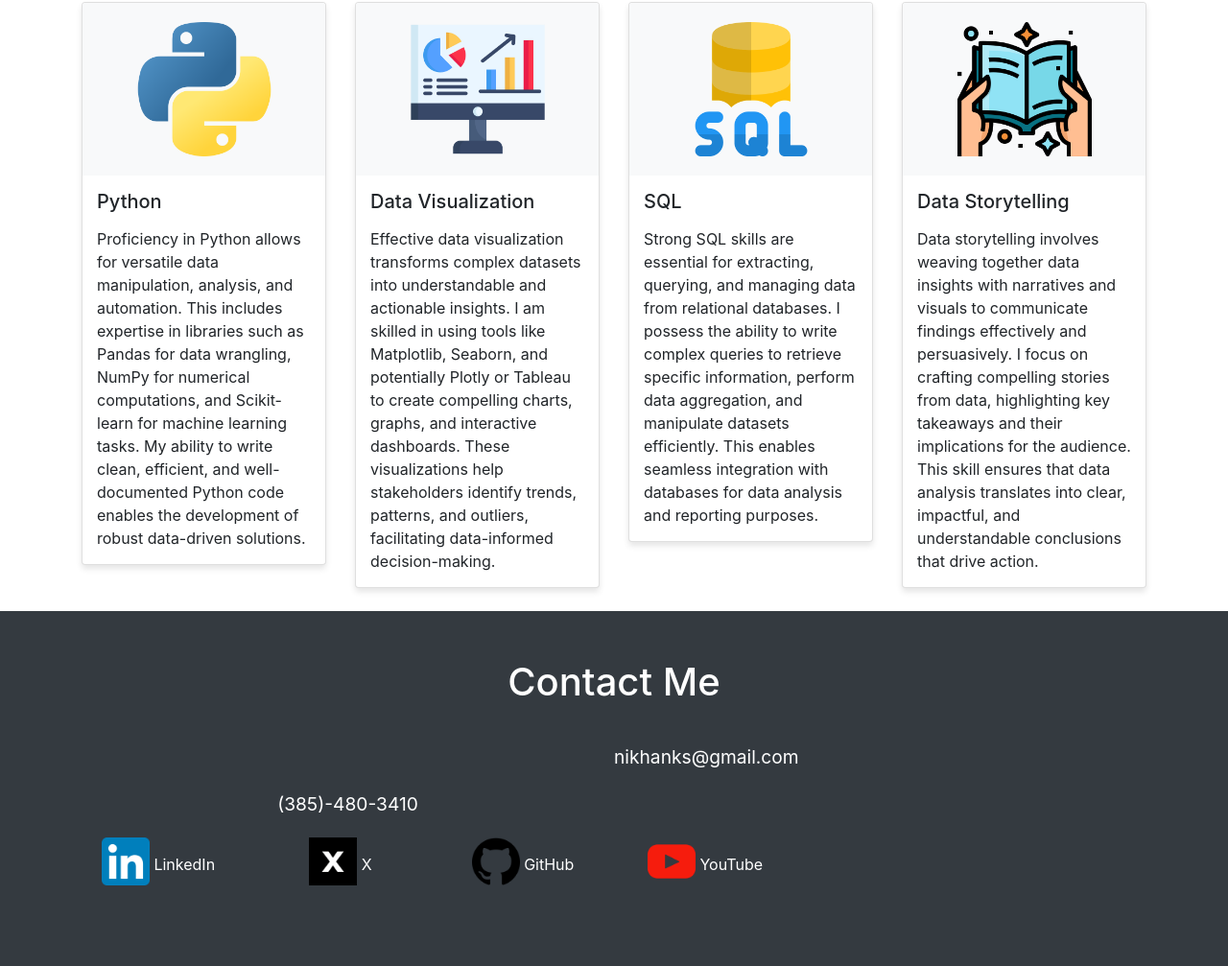
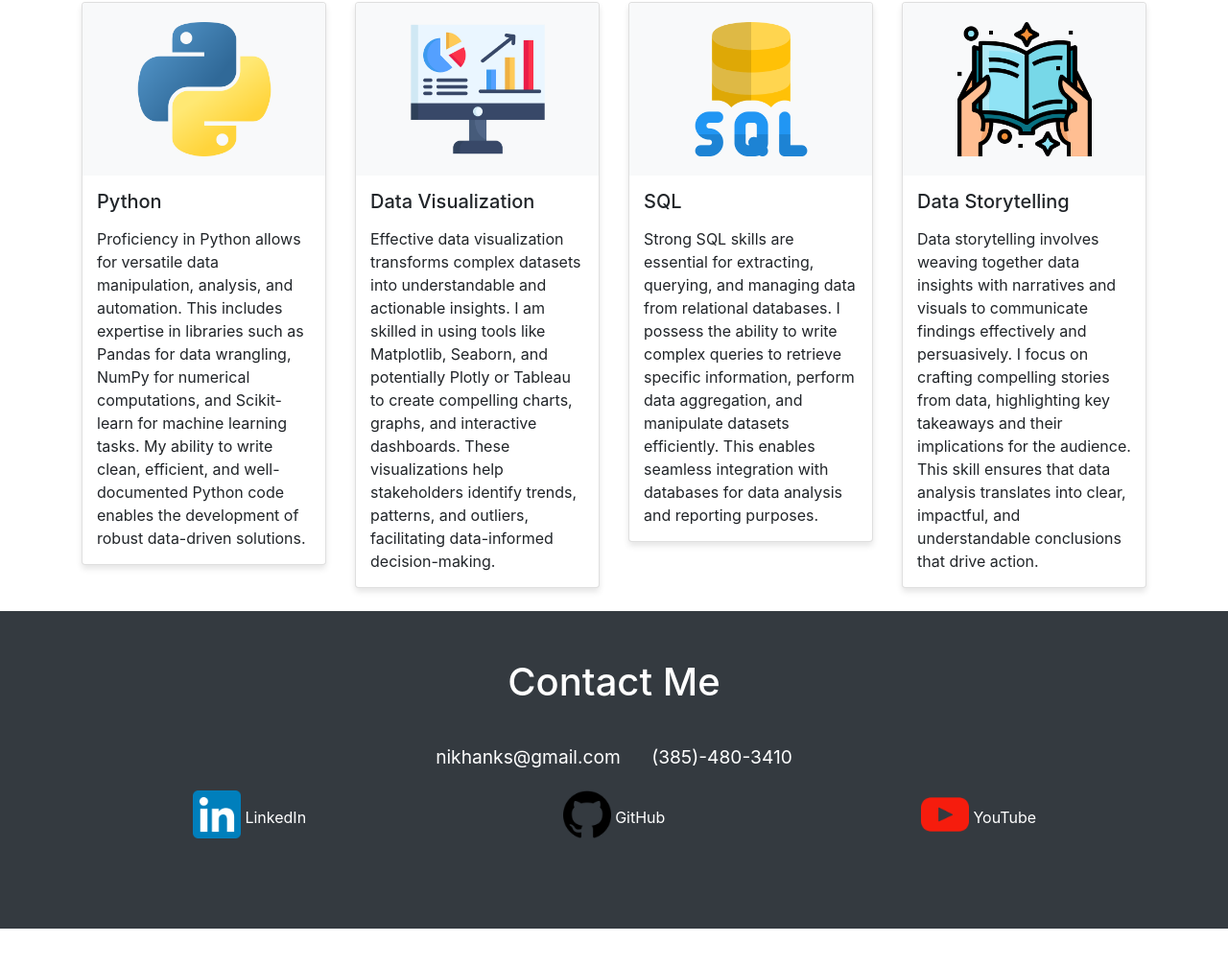
Before and after one commit to NicHanks/DS-Portfolio-Website-ChatGPT-main, a plain HTML site: page index.html in a window 1280 px wide. Shown: the part 1359-2366 px from the top of the page at 96% size. After the commit the page ends 2327 px from the top, so only its background shows below. Drawn offline with nearby package versions, Linux system fonts and the light colour scheme.

Commit message:
updated social media accounts

```diff
--- a/index.html
+++ b/index.html
@@ -262,40 +262,37 @@ html {
 <section id="contact" class="contact-section text-center text-white bg-dark">
   <div class="container">
     <h2>Contact Me</h2>
-    <div class="row">
-      <div class="col-lg-6">
+    <div class="row justify-content-center">
+      <div class="col-lg-12">
+        <p><i class="fas fa-envelope"></i> nikhanks@gmail.com &nbsp;&nbsp;&nbsp;&nbsp; <i class="fas fa-phone"></i> (385)-480-3410</p>
       </div>
-      <p><i class="fas fa-envelope"></i> nikhanks@gmail.com</p>
     </div>
-    <div class="col-lg-6">
-      <p><i class="fas fa-phone"></i> (385)-480-3410</p>
-    </div>
-    <div class="row">
-      <div class="col-lg-2 col-md-4 mb-4">
+    <div class="row justify-content-center">
+      <div class="col-lg-4 col-md-4 mb-4">
         <a href="www.linkedin.com/in/nicholas-hanks" target="_blank">
           <img src="icons/linkedin.png" alt="LinkedIn" class="social-icon">
           LinkedIn
         </a>
       </div>
-      <div class="col-lg-2 col-md-4 mb-4">
-        <a href="https://x.com/nikhanks" target="_blank">
+      <!-- <div class="col-lg-4 col-md-4 mb-4">
+        <a href="https://x.com/usernamehere" target="_blank">
           <img src="icons/x.png" alt="X" class="social-icon">
           X
         </a>
-      </div>
-      <div class="col-lg-2 col-md-4 mb-4">
+      </div> -->
+      <div class="col-lg-4 col-md-4 mb-4">
         <a href="https://github.com/NicHanks" target="_blank">
           <img src="icons/github.png" alt="GitHub" class="social-icon">
           GitHub
         </a>
       </div>
-      <!-- <div class="col-lg-2 col-md-4 mb-4">
+      <!-- <div class="col-lg-4 col-md-4 mb-4">
         <a href="https://medium.com/@yourusername" target="_blank">
           <img src="icons/medium.png" alt="Medium" class="social-icon">
           Medium
         </a>
       </div> -->
-      <div class="col-lg-2 col-md-4 mb-4">
+      <div class="col-lg-4 col-md-4 mb-4">
         <a href="https://www.youtube.com/@Nic_Hanks" target="_blank">
           <img src="icons/youtube.png" alt="YouTube" class="social-icon">
           YouTube
```
